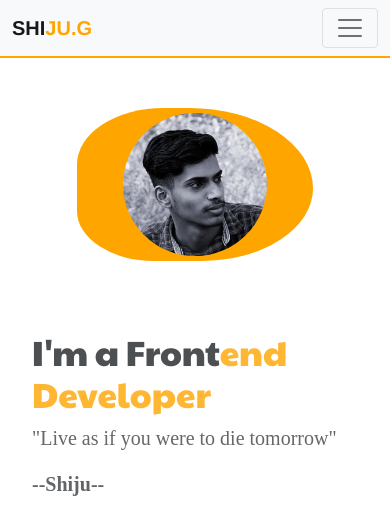
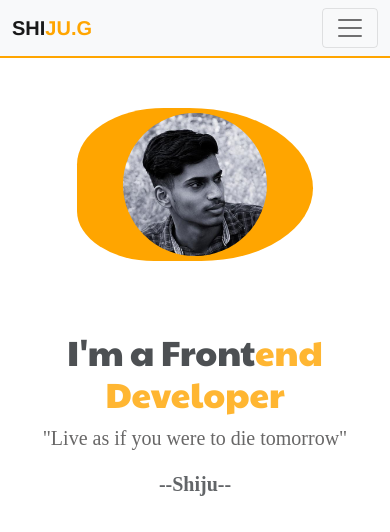
Before and after one commit to shiju-g/personal-website, a website: page index.html in a window 390 px wide. Shown: the top 532 px of the page. Drawn offline with nearby package versions, Linux system fonts and the light colour scheme.

Commit message:
profile details alignment updated

```diff
--- a/style.css
+++ b/style.css
@@ -468,9 +468,14 @@ background: linear-gradient(90deg, rgba(65,65,65,1) 0%, rgba(0,0,0,1) 100%);
     }
     .static-txt{
         font-size: 35px;
+        text-align: center;
     }
     .qoute{
         font-size: 20px;
+        text-align: center;
+    }
+    .name{
+        text-align: center;
     }
     .profile-details{
         margin-top: 50px;
```
